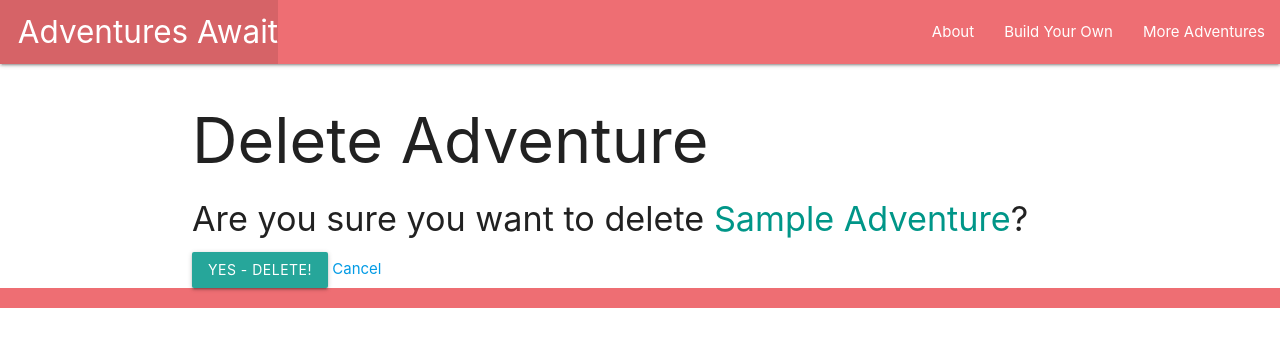
After one commit to MartyEternal/personal-projects, a Django app: page /adventures/1/delete in a window 1280 px wide. The commit adds this page. Shown: the top 347 px of the page. Run offline with Django 5.2, Linux system fonts and the light colour scheme; tables that the repository leaves empty hold one stand-in row (values such as "Sample post").

Commit message:
finished CRUD functionality for adventures entity

```diff
--- a/choose-adventure-collection/magicschool/main_app/models.py
+++ b/choose-adventure-collection/magicschool/main_app/models.py
@@ -1,4 +1,5 @@
 from django.db import models
+from django.urls import reverse
 
 # Create your models here.
 class Adventure(models.Model):
@@ -9,4 +10,11 @@ class Adventure(models.Model):
     # category
 
     def __str__(self):
-        return self.name
+        return f'{self.name} ({self.id})'
+
+    def get_absolute_url(self):
+        return reverse('detail', kwargs={'adventure_id': self.id})
+
+    def save(self, *args, **kwargs):
+        self.title = self.title.lower()
+        super().save(*args, **kwargs)
--- a/choose-adventure-collection/magicschool/main_app/templates/adventures/detail.html
+++ b/choose-adventure-collection/magicschool/main_app/templates/adventures/detail.html
@@ -11,6 +11,10 @@
         <p>Description: {{ adventure.description }}</p>
         <p>Endings: {{ adventure.end_count }}</p>
     </div>
+    <div class="card-action">
+        <a href="{% url 'adventures_update' adventure.id %}">Edit</a>
+        <a href="{% url 'adventures_delete' adventure.id %}">Delete</a>
+    </div>
 </div>
 
 {% endblock %}
--- a/choose-adventure-collection/magicschool/main_app/templates/base.html
+++ b/choose-adventure-collection/magicschool/main_app/templates/base.html
@@ -19,8 +19,9 @@
                     <li><a href="/" class="left brand-logo">&nbsp;&nbsp;Adventures Await</a></li>
                 </ul>
                 <ul class="right">
-                    <li><a href="/about">About</a></li>
-                    <li><a href="/adventures">More Adventures</a></li>
+                    <li><a href="{% url 'about' %}">About</a></li>
+                    <li><a href="{% url 'adventures_create' %}">Build Your Own</a></li>
+                    <li><a href="{% url 'index' %}">More Adventures</a></li>
                 </ul>
             </div>
         </nav>
--- /dev/null
+++ b/choose-adventure-collection/magicschool/main_app/templates/main_app/adventure_confirm_delete.html
@@ -0,0 +1,14 @@
+{% extends 'base.html' %}
+{% load custom_filters %}
+{% block content %}
+
+  <h1>Delete Adventure</h1>
+
+  <h4>Are you sure you want to delete <span class="teal-text">{{ object.title|capitalize_title }}</span>?</h4>
+
+  <form action="" method="POST">
+    {% csrf_token %}
+    <input type="submit" value="Yes - Delete!" class="btn">
+    <a href="{% url 'detail' adventure.id %}">Cancel</a>
+  </form>
+{% endblock %}
--- a/choose-adventure-collection/magicschool/main_app/urls.py
+++ b/choose-adventure-collection/magicschool/main_app/urls.py
@@ -4,7 +4,11 @@ from . import views
 urlpatterns = [
     path('', views.home, name='home'),
     path('about/', views.about, name='about'),
+
+    # Adventures CRUD pathing
     path('adventures/', views.adventures_index, name='index'),
     path('adventures/<int:adventure_id>/', views.adventures_detail, name='detail'),
-
+    path('adventures/create/', views.AdventureCreate.as_view(), name='adventures_create'),
+    path('adventures/<int:pk>/update', views.AdventureUpdate.as_view(), name='adventures_update'),
+    path('adventures/<int:pk>/delete', views.AdventureDelete.as_view(), name='adventures_delete')
 ]
--- a/choose-adventure-collection/magicschool/main_app/views.py
+++ b/choose-adventure-collection/magicschool/main_app/views.py
@@ -1,6 +1,8 @@
 from django.shortcuts import render
-
+from django.views.generic.edit import CreateView, UpdateView, DeleteView
+from django.urls import reverse_lazy
 from .models import Adventure
+from .forms import AdventureCreateForm, AdventureUpdateForm
 
 # Create your views here.
 def home(request):
@@ -19,3 +21,20 @@ def adventures_index(request):
 def adventures_detail(request, adventure_id):
     adventure = Adventure.objects.get(id=adventure_id)
     return render(request, 'adventures/detail.html', { 'adventure': adventure })
+
+class AdventureCreate(CreateView):
+    model = Adventure
+    form_class = AdventureCreateForm
+    template_name = 'main_app/adventure_form.html'
+    # fields = ['title', 'age_range', 'description']
+    success_url = reverse_lazy('index')
+
+class AdventureUpdate(UpdateView):
+    model = Adventure
+    form_class = AdventureUpdateForm
+    template_name = 'main_app/adventure_form.html'
+    success_url = reverse_lazy('index')
+
+class AdventureDelete(DeleteView):
+    model = Adventure
+    success_url = '/adventures'
```
Also changed, not shown: choose-adventure-collection/magicschool/main_app/forms.py (added, +20 -0 lines), choose-adventure-collection/magicschool/main_app/templates/main_app/adventure_form.html (added, +13 -0 lines), choose-adventure-collection/magicschool/main_app/templates/detail.html (deleted).
